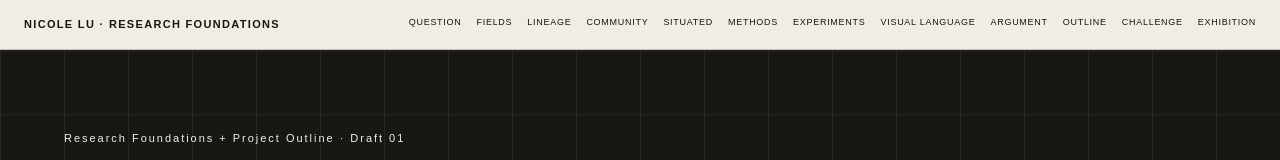
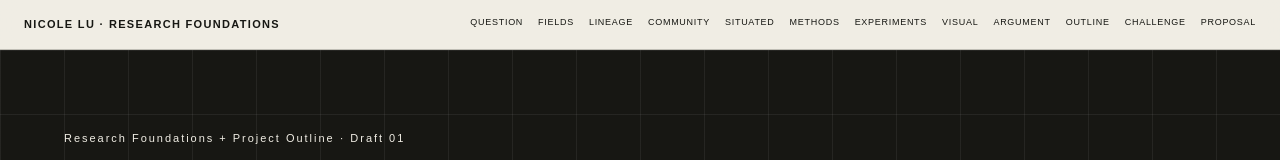
Before and after one commit to Nicoleluu/Access-Is-Not-Equity, a Next.js app: page / in a window 1280 px wide. Shown: the top 160 px of the page. Built offline with nearby package versions, Linux system fonts and the light colour scheme.

Commit message:
Rename visual and proposal labels

```diff
--- a/app/page.tsx
+++ b/app/page.tsx
@@ -1,9 +1,9 @@
 const nav = [
   ["question", "Question"], ["fields", "Fields"], ["lineage", "Lineage"],
   ["community", "Community"], ["situated", "Situated"], ["methods", "Methods"],
-  ["experiments", "Experiments"], ["language", "Visual language"],
+  ["experiments", "Experiments"], ["language", "Visual"],
   ["argument", "Argument"], ["outline", "Outline"], ["challenge", "Challenge"],
-  ["exhibition", "Exhibition"],
+  ["exhibition", "Proposal"],
 ];
 
 const factors = [
@@ -137,7 +137,7 @@ export default function Home() {
       </section>
 
       <section id="exhibition" className="section exhibition">
-        <div className="section-no">12 / EXHIBITION COMPONENTS</div>
+        <div className="section-no">12 / PROPOSAL</div>
         <div className="exhibition-intro">
           <h2>Two physical ways to experience the same argument.</h2>
           <p>The drawing shows how inequality grows across a system. The material gesture lets the audience encounter that inequality through an everyday object.</p>
```
